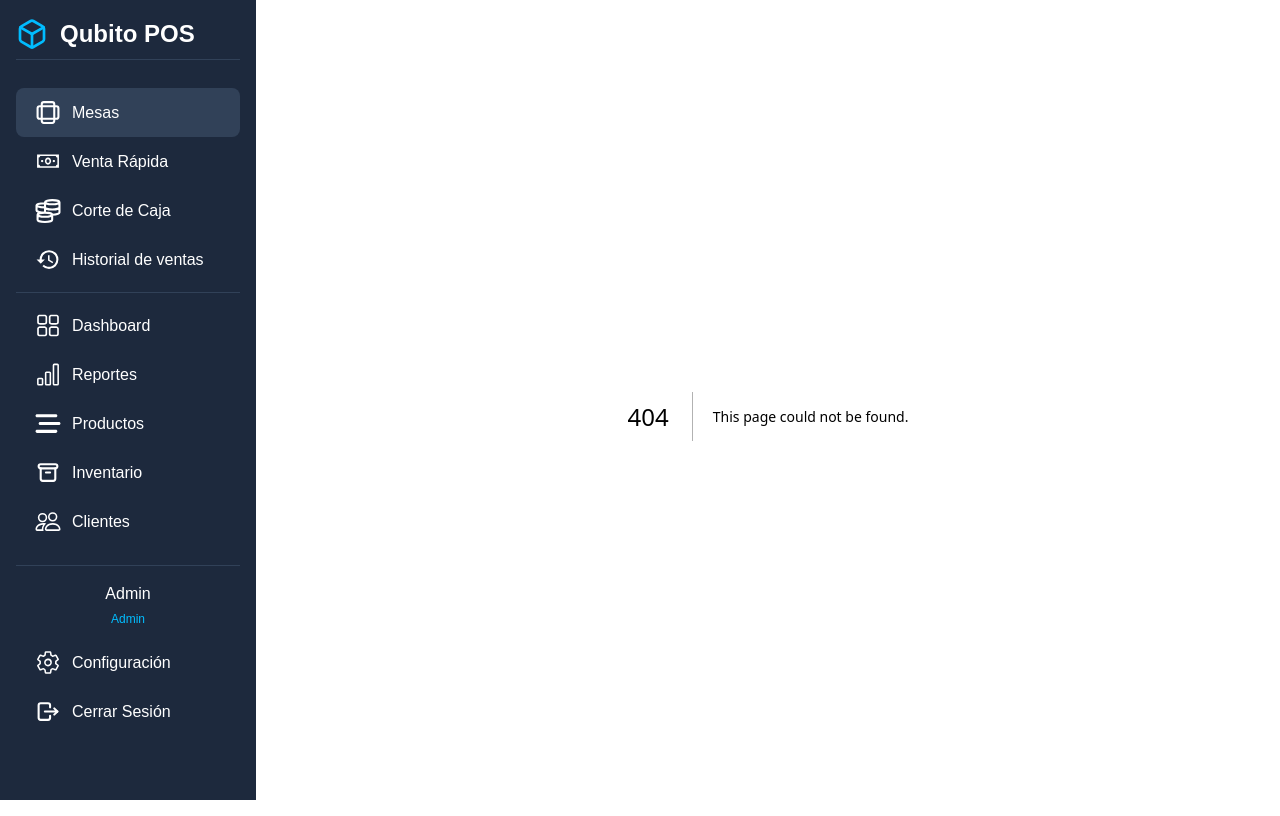
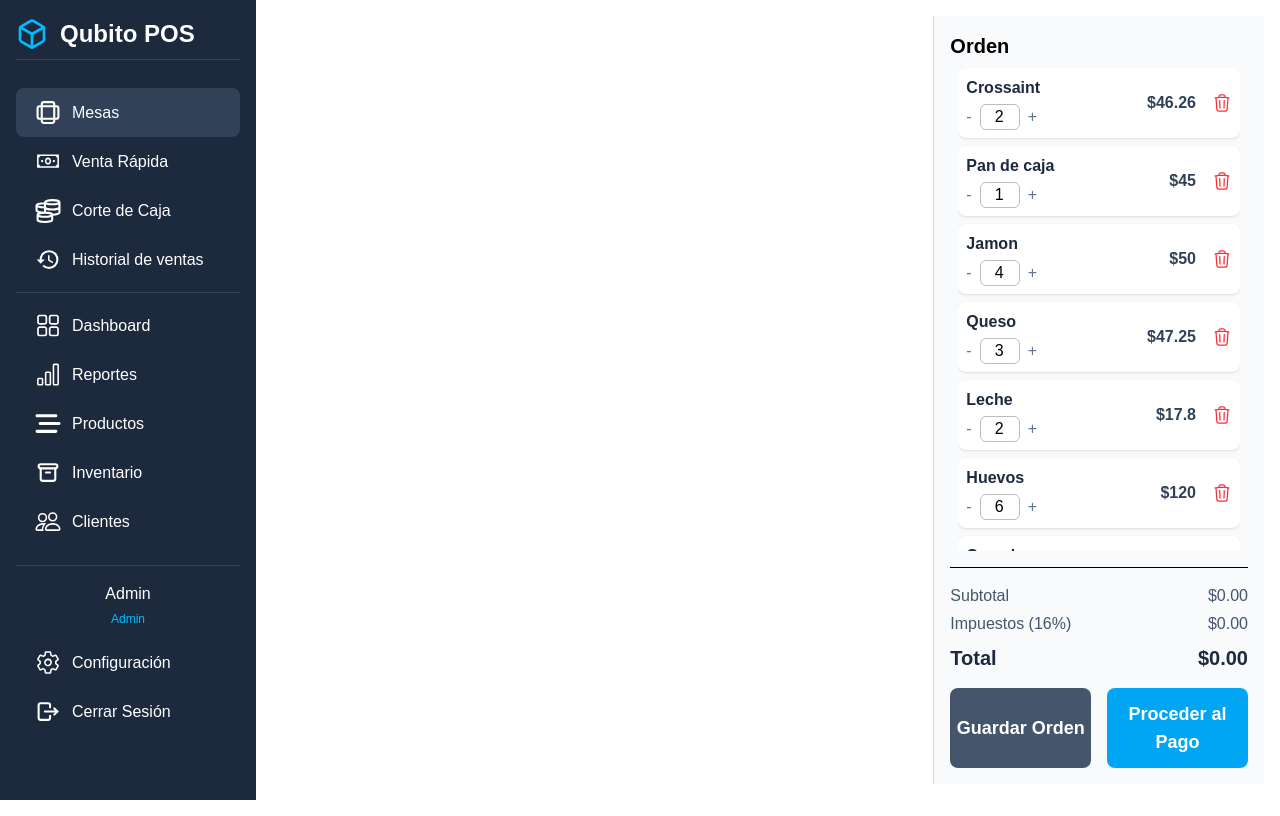
Before and after one commit to GrappePie/qubito, a Next.js app: page /sale in a window 1280 px wide. Before the commit this address had no page. Built offline with nearby package versions, Linux system fonts and the light colour scheme.

Commit message:
Page - Add partial Sale Page

```diff
--- /dev/null
+++ b/src/app/sale/page.tsx
@@ -0,0 +1,16 @@
+import SideSummarySale from "@/components/sale/sideSummarySale";
+
+const Page = () => {
+    return (
+        <div className="flex flex-row w-full h-full min-h-0">
+            <div className="basis-2/3 p-4">
+
+            </div>
+            <div className="h-full basis-1/3 p-0">
+                <SideSummarySale />
+            </div>
+        </div>
+    );
+};
+
+export default Page;
--- a/src/components/Navbar.tsx
+++ b/src/components/Navbar.tsx
@@ -24,7 +24,7 @@ export default function Navbar() {
                     <LuRatio size={25} className={"basis-1/6"}/>
                     <span>Mesas</span>
                 </Link>
-                <Link href="#" className="px-4 py-3 rounded-lg flex items-center gap-2">
+                <Link href="/sale" className="px-4 py-3 rounded-lg flex items-center gap-2">
                     <LiaMoneyBillSolid size={25} className={"basis-1/6"}/>
                     <span>Venta Rápida</span>
                 </Link>
--- /dev/null
+++ b/src/components/sale/SideProduct.tsx
@@ -0,0 +1,35 @@
+interface props{
+    title: string;
+    price: number;
+    quantity: number;
+}
+
+const SideProduct = ({title,price,quantity}:props) => {
+    return (
+        <div className="bg-white p-2 rounded-lg flex items-center shadow-sm">
+            <div className="flex-1">
+                <p className="font-semibold text-slate-800">{title}</p>
+                <div className="flex items-center mt-1">
+                    <button className="text-slate-500 hover:text-slate-800"
+                            onClick={()=>console.log("updateQuantity(3, -1)")}>-
+                    </button>
+                    <input type="number" value={quantity} className="w-10 p-0!  text-right mx-2 border rounded"
+                           onChange={()=>console.log("setQuantity(event, 3, this.value)")} readOnly={true}/>
+                    <button className="text-slate-500 hover:text-slate-800"
+                            onClick={()=>console.log("updateQuantity(3, 1)")}>+
+                    </button>
+                </div>
+            </div>
+            <p className="font-semibold text-slate-700">${price * quantity}</p>
+            <button className="ml-4 text-red-500 hover:text-red-700" onClick={()=>console.log("removeFromCart(3)")}>
+                <svg className="h-5 w-5" xmlns="http://www.w3.org/2000/svg" fill="none"
+                     viewBox="0 0 24 24" strokeWidth="1.5" stroke="currentColor">
+                    <path strokeLinecap="round" strokeLinejoin="round"
+                          d="M14.74 9l-.346 9m-4.788 0L9.26 9m9.968-3.21c.342.052.682.107 1.022.166m-1.022-.165L18.16 19.673a2.25 2.25 0 01-2.244 2.077H8.084a2.25 2.25 0 01-2.244-2.077L4.772 5.79m14.456 0a48.108 48.108 0 00-3.478-.397m-12 .562c.34-.059.68-.114 1.022-.165m0 0a48.11 48.11 0 013.478-.397m7.5 0v-.916c0-1.18-.91-2.164-2.09-2.201a51.964 51.964 0 00-3.32 0c-1.18.037-2.09 1.022-2.09 2.201v.916m7.5 0a48.667 48.667 0 00-7.5 0"></path>
+                </svg>
+            </button>
+        </div>
+    );
+};
+
+export default SideProduct;
--- /dev/null
+++ b/src/components/sale/sideSummarySale.tsx
@@ -0,0 +1,53 @@
+"use client";
+import SideProduct from "@/components/sale/SideProduct";
+
+const SideSummarySale = () => {
+    return (
+        <div className="w-full h-full bg-slate-50 border-l border-gray-300 p-4 flex flex-col min-h-0">
+            {/* Header */}
+            <h2 className="text-xl font-bold">Orden</h2>
+
+            {/* Parte scrolleable */}
+            <div className={"flex-1 flex min-h-0 p-2"}>
+                <div className="flex-1 overflow-y-auto space-y-2">
+                    <SideProduct title="Crossaint" price={23.13} quantity={2}/>
+                    <SideProduct title="Pan de caja" price={45.00} quantity={1}/>
+                    <SideProduct title="Jamon" price={12.50} quantity={4}/>
+                    <SideProduct title="Queso" price={15.75} quantity={3}/>
+                    <SideProduct title="Leche" price={8.90} quantity={2}/>
+                    <SideProduct title="Huevos" price={20.00} quantity={6}/>
+                    <SideProduct title="Cereal" price={30.25} quantity={1}/>
+                    <SideProduct title="Fruta" price={18.40} quantity={5}/>
+                    <SideProduct title="Verduras" price={22.10} quantity={2}/>
+                    <SideProduct title="Carne" price={55.60} quantity={3}/>
+                    <SideProduct title="Pescado" price={40.80} quantity={1}/>
+                </div>
+            </div>
+
+            {/* Footer */}
+                <div className="w-full mt-2 pt-4 border-t">
+                    <div className="flex justify-between text-slate-600"><span>Subtotal</span><span
+                        id="cart-subtotal">$0.00</span></div>
+                    <div className="flex justify-between text-slate-600 mt-1"><span>Impuestos (16%)</span><span
+                        id="cart-tax">$0.00</span></div>
+                    <div className="flex justify-between font-bold text-xl text-slate-800 mt-2"><span>Total</span><span
+                        id="cart-total">$0.00</span></div>
+                </div>
+                <div className="w-full grid grid-cols-2 gap-4 mt-4">
+                    <button onClick={() => console.log("saveOrderAndExit()")}
+                            className="w-full bg-slate-600 text-white font-bold py-3 rounded-lg hover:bg-slate-700 transition-colors text-lg">
+                        Guardar Orden
+                    </button>
+                    <button onClick={() => console.log("openPaymentModal()")}
+                            className="w-full bg-sky-500 text-white font-bold py-3 rounded-lg hover:bg-sky-600 transition-colors text-lg disabled:bg-slate-400"
+                            id="checkout-button" disabled={false}>
+                        Proceder al Pago
+                    </button>
+                </div>
+            </div>
+
+
+    );
+};
+
+export default SideSummarySale;
```
